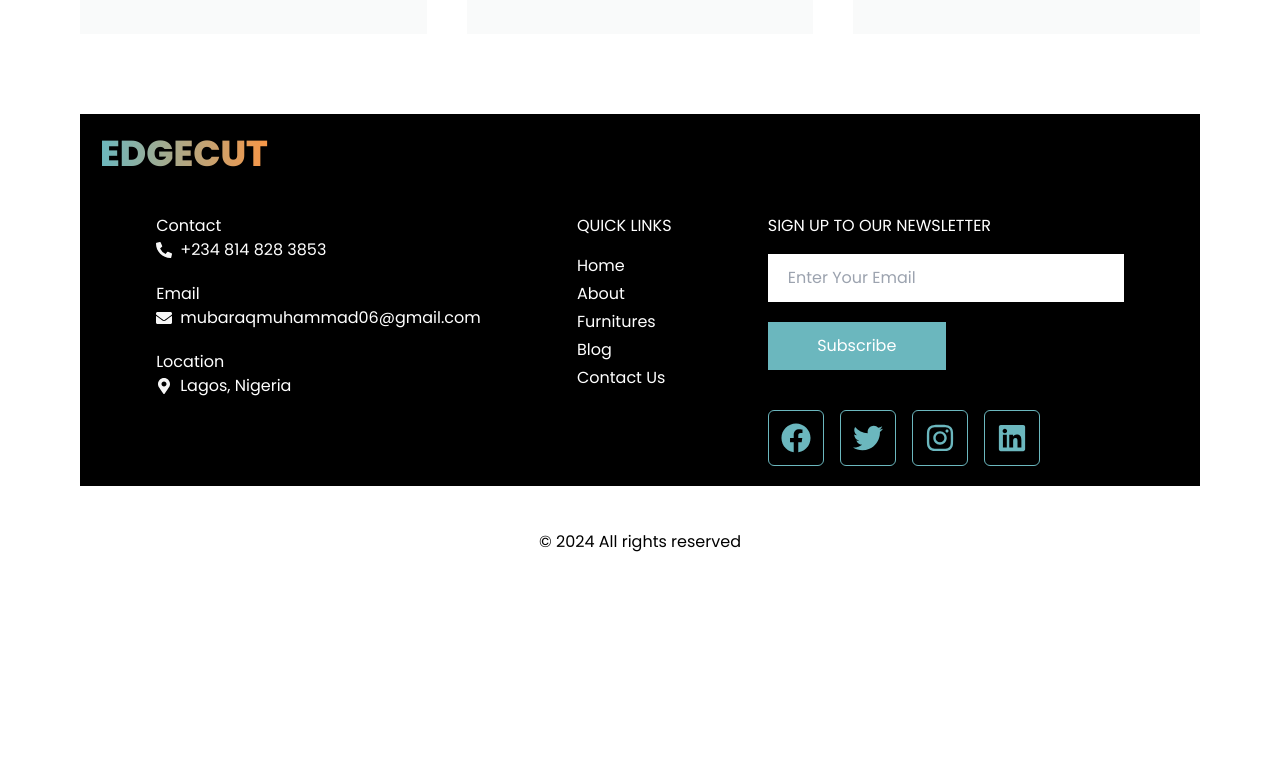
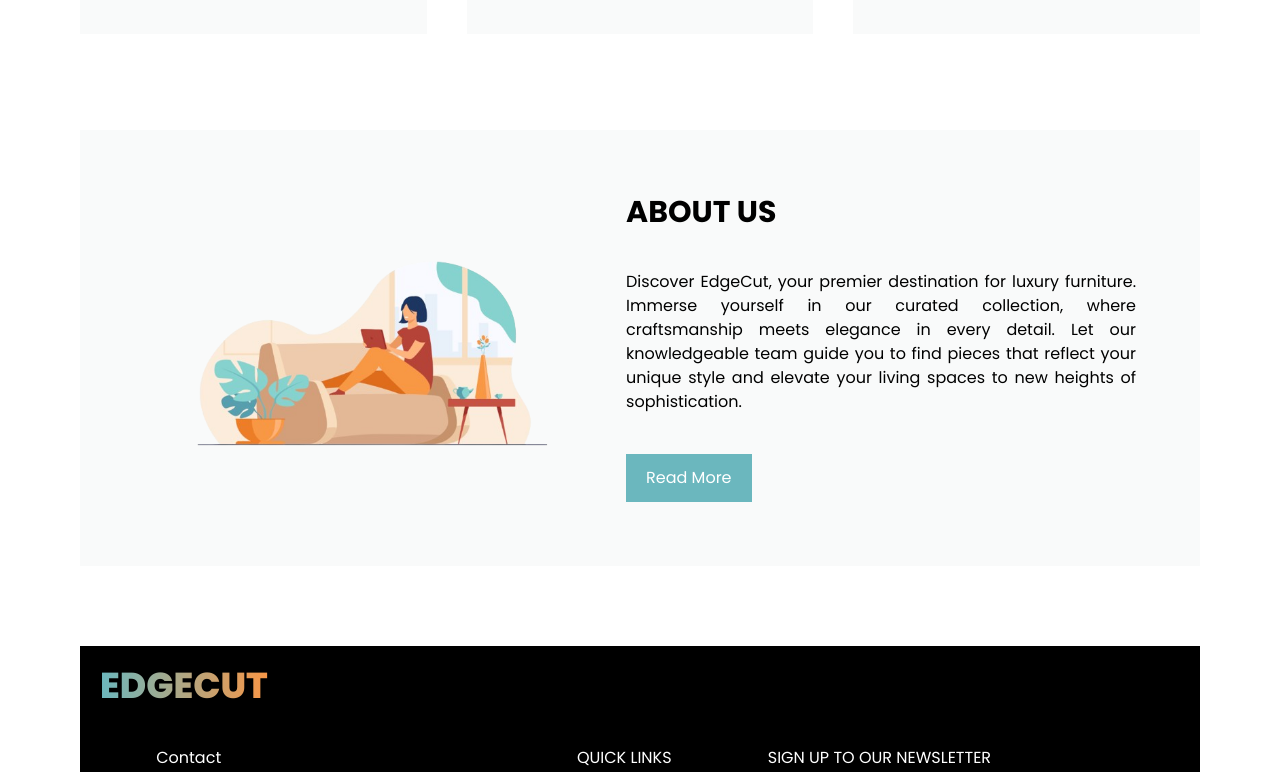
Before and after one commit to mubaraq-debug/EdgeCut, a Next.js app: page / in a window 1280 px wide. Shown: the part 1840-2612 px from the top of the page. Before the commit the page ends 2394 px from the top, so only its background shows below. Built offline with nearby package versions, Linux system fonts and the light colour scheme.

Commit message:
feat: implement About Us Section

```diff
--- /dev/null
+++ b/src/app/AboutSection.tsx
@@ -0,0 +1,32 @@
+import Image from "next/image";
+
+const AboutSection = () => {
+  return (
+    <div className="about-section bg-custom-gray md:flex md:flex-row items-center mt-24 p-16 justify-around sm:flex sm:flex-col-reverse sm:gap-16">
+      <div className="hero-image">
+        <Image
+          src="/edgeImages/about-image.png"
+          alt="hero image"
+          height={100}
+          width={2000}
+        />
+      </div>
+
+      <div className="about-text">
+        <h3 className="uppercase lg:text-3xl md:text-3xl sm:text-xl font-bold pb-10">
+          About us
+        </h3>
+        <p className="text-justify pb-10">
+        Discover EdgeCut, your premier destination for luxury furniture. Immerse yourself in our curated collection, where craftsmanship meets elegance in every detail. Let our knowledgeable team guide you to find pieces that reflect your unique style and elevate your living spaces to new heights of sophistication.
+        </p>
+        <div className="btns flex gap-5">
+          <button className="bg-custom-green text-white px-5 py-3 cursor-pointer hover:bg-transparent hover:border hover:border-custom-green hover:text-custom-green capitalize">
+            read more
+          </button>
+        </div>
+      </div>
+    </div>
+  );
+};
+
+export default AboutSection;
--- a/src/app/page.tsx
+++ b/src/app/page.tsx
@@ -1,3 +1,4 @@
+import AboutSection from "./AboutSection";
 import Furnitures from "./Furnitures";
 import HeroSection from "./Hero";
 import "./styles.css";
@@ -8,6 +9,7 @@ export default function Home() {
     <main className="main-body p-10">
      <HeroSection />
      <Furnitures />
+     <AboutSection />
     </main>
   );
 }
```
